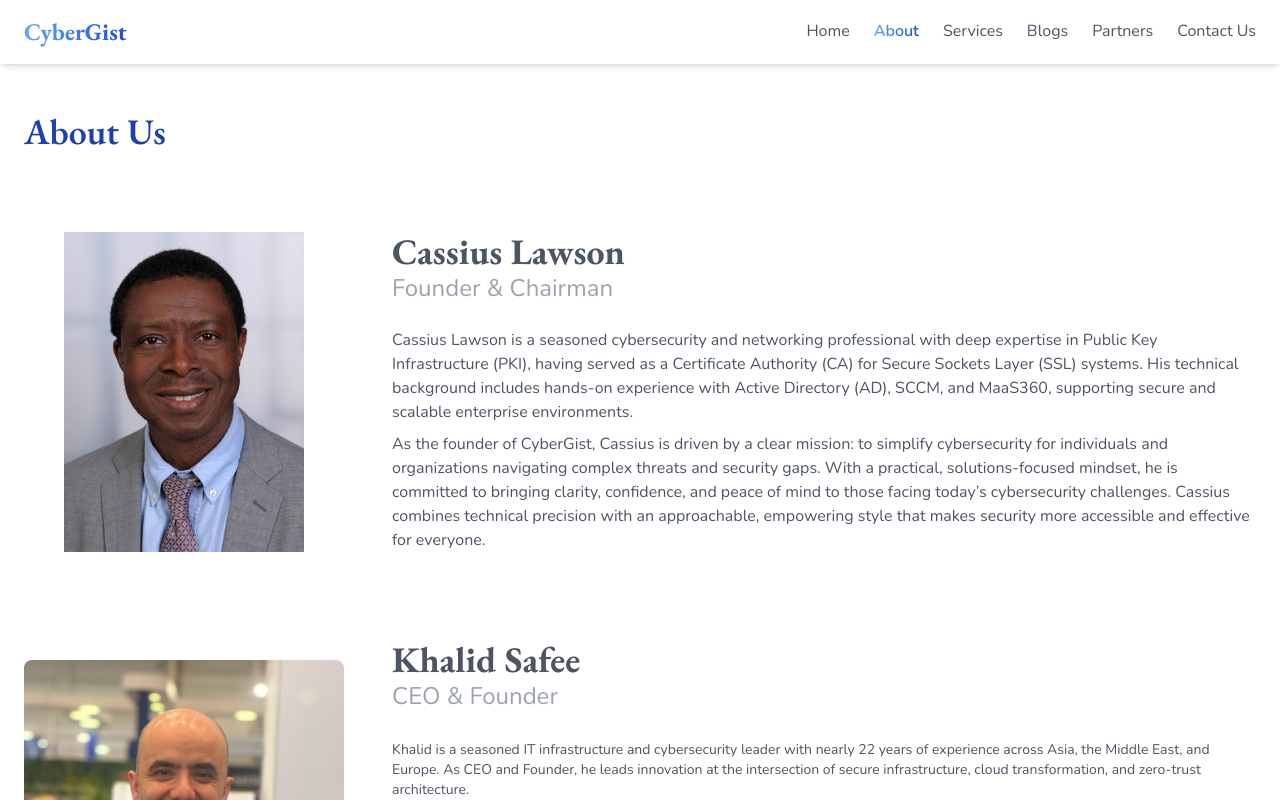
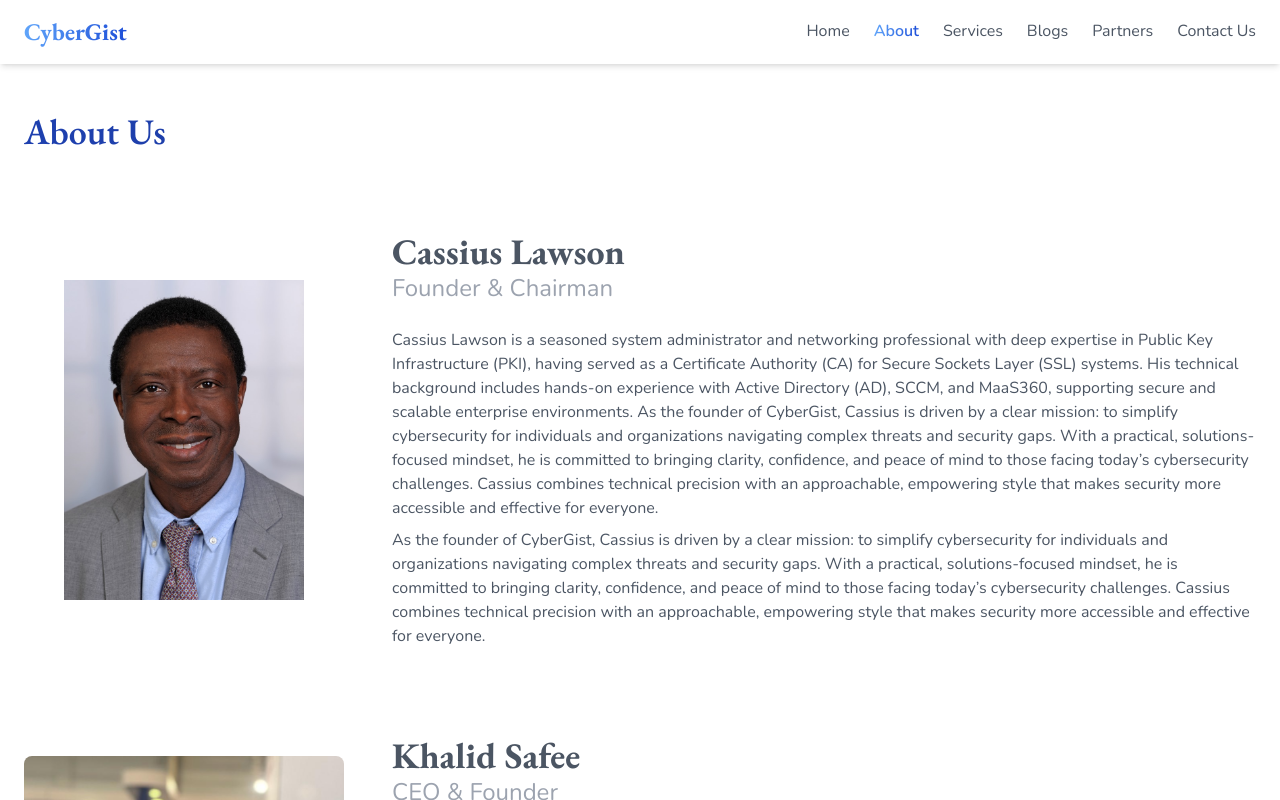
Before and after one commit to Phosah/cybergist, a Vue app: page /about in a window 1280 px wide. Shown: the top 800 px of the page. Built offline with nearby package versions, Linux system fonts and the light colour scheme.

Commit message:
Update to Cassius bio

```diff
--- a/src/pages/AboutPage.vue
+++ b/src/pages/AboutPage.vue
@@ -22,11 +22,16 @@
         <p class="text-4xl font-bold font-garamond">Cassius Lawson</p>
         <p class="mb-6 text-gray-400 text-2xl text-2xl">Founder & Chairman</p>
         <p>
-          Cassius Lawson is a seasoned cybersecurity and networking professional with deep expertise
-          in Public Key Infrastructure (PKI), having served as a Certificate Authority (CA) for
-          Secure Sockets Layer (SSL) systems. His technical background includes hands-on experience
-          with Active Directory (AD), SCCM, and MaaS360, supporting secure and scalable enterprise
-          environments.
+          Cassius Lawson is a seasoned system administrator and networking professional with deep
+          expertise in Public Key Infrastructure (PKI), having served as a Certificate Authority
+          (CA) for Secure Sockets Layer (SSL) systems. His technical background includes hands-on
+          experience with Active Directory (AD), SCCM, and MaaS360, supporting secure and scalable
+          enterprise environments. As the founder of CyberGist, Cassius is driven by a clear
+          mission: to simplify cybersecurity for individuals and organizations navigating complex
+          threats and security gaps. With a practical, solutions-focused mindset, he is committed to
+          bringing clarity, confidence, and peace of mind to those facing today’s cybersecurity
+          challenges. Cassius combines technical precision with an approachable, empowering style
+          that makes security more accessible and effective for everyone.
         </p>
 
         <p class="py-2">
```
